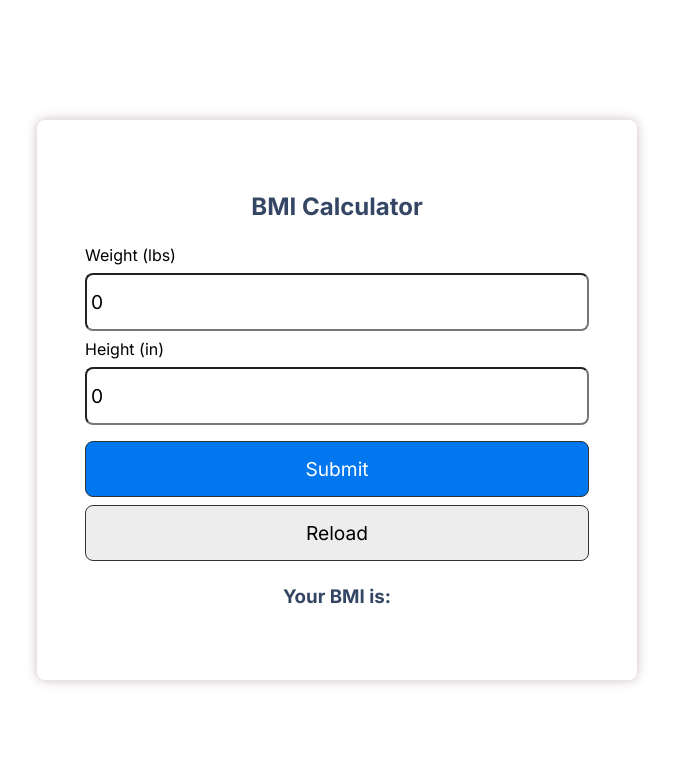
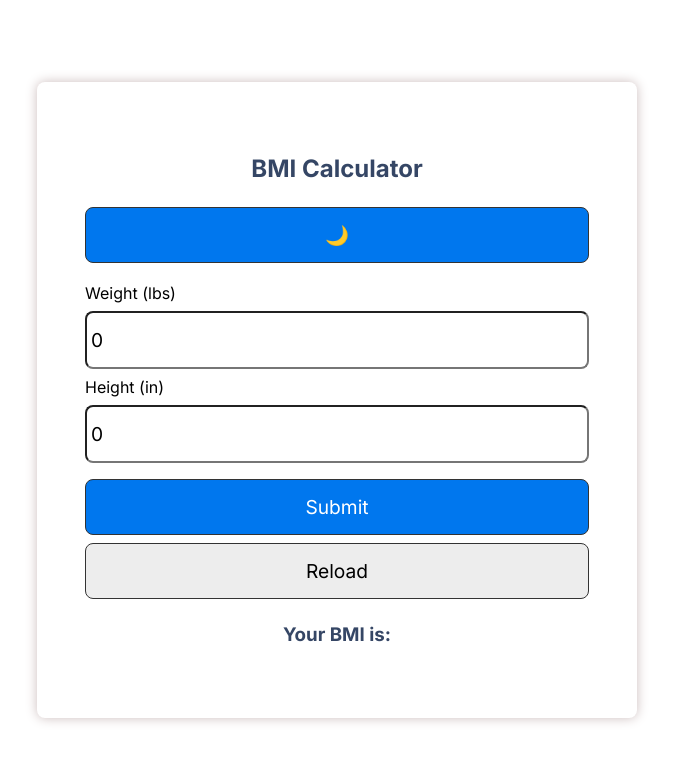
Before and after one commit to iiitl/bmi_calculator, a React (Create React App) app: page / in a window 1280 px wide. Shown: the top 762 px of the page, without its empty margins (303-976 px from the left). Built offline with nearby package versions, Linux system fonts and the light colour scheme.

Commit message:
dark mode

```diff
--- a/src/App.css
+++ b/src/App.css
@@ -46,3 +46,21 @@
     transform: rotate(360deg);
   }
 }
+
+.app.light {
+  background-color: #ffffff;
+  color: #000000;
+}
+
+.app.dark {
+  background-color: #121212;
+  color: #ffffff;
+}
+
+.app.dark .center {
+  color: #f7eded;
+}
+
+.btn.toggle-theme {
+  margin-bottom: 20px;
+}
--- a/src/App.js
+++ b/src/App.js
@@ -8,6 +8,7 @@ function App() {
   const [height, setHeight] = useState(0)
   const [bmi, setBmi] = useState('')
   const [message, setMessage] = useState('')
+  const [theme, setTheme] = useState('light')
 
   let calcBmi = (event) => {
     event.preventDefault()
@@ -37,11 +38,16 @@ function App() {
     window.location.reload()
   }
 
+  const toggleTheme = () => {
+    setTheme(theme === 'light' ? 'dark' : 'light')
+  }
 
   return (
-    <div className="app">
-    <div className='container'>
-      <h2 className='center'>BMI Calculator</h2>
+    <div className={`app ${theme}`}>
+      <div className='container'>
+        <h2 className={`center ${theme}`}>BMI Calculator</h2>
+        <button className='btn toggle-theme' onClick={toggleTheme}> {theme === 'light' ? '🌙' : '☀️'}
+        </button>
         <form onSubmit={calcBmi}>
           <div>
             <label>Weight (lbs)</label>
@@ -56,12 +62,12 @@ function App() {
             <button className='btn btn-outline' onClick={reload} type='submit'>Reload</button>
           </div>
         </form>
-        <div className='center'>
+        <div className={`center ${theme}`}>
           <h3>Your BMI is: {bmi}</h3>
           <p>{message}</p>
         </div>
+      </div>
     </div>
-  </div>
   );
 }
 
--- a/src/index.css
+++ b/src/index.css
@@ -56,6 +56,7 @@ input {
   color: #354665;
 }
 
+
 .input_val {
   color: #354665;
 }
```
